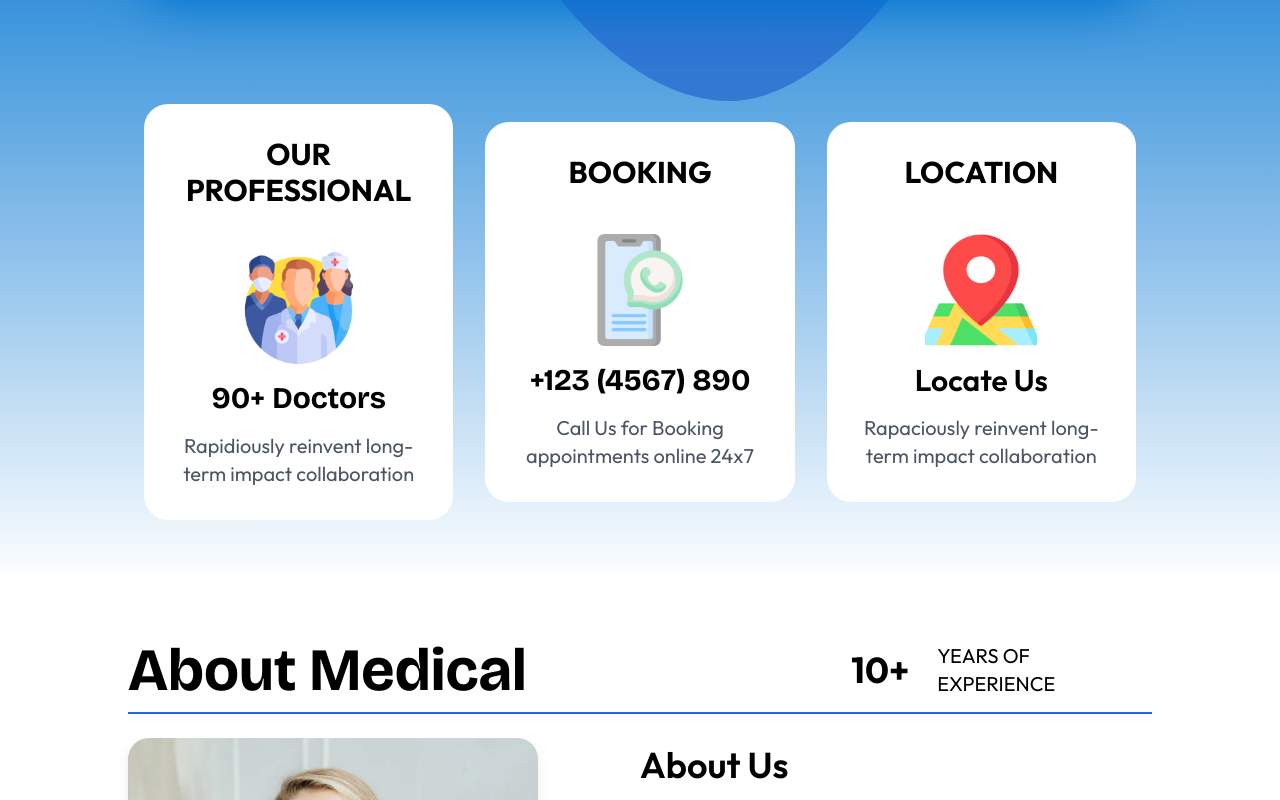
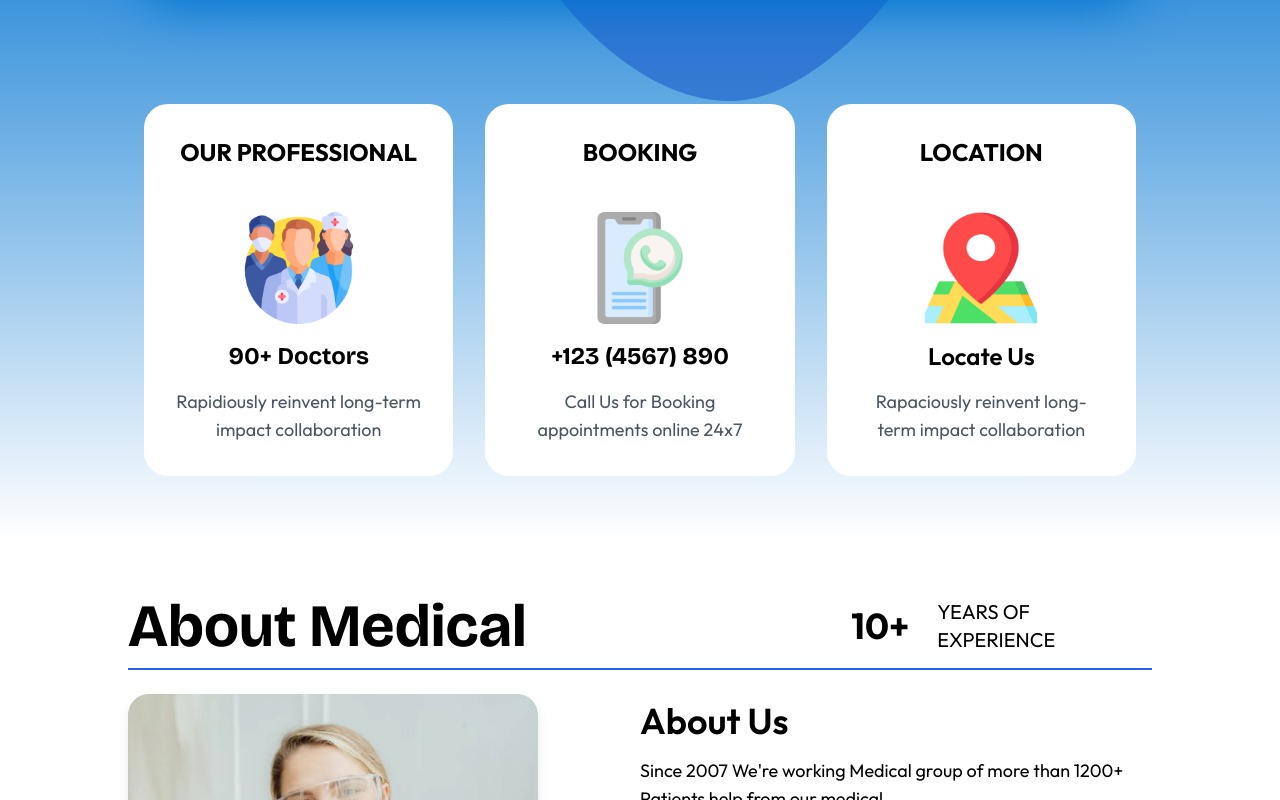
Before and after one commit to alpharsh/hospital, a React (Vite) app: page / in a window 1280 px wide. Shown: the part 920-1720 px from the top of the page. Built offline with nearby package versions, Linux system fonts and the light colour scheme.

Commit message:
updates after meet

```diff
--- a/src/components/AppointmentCard.jsx
+++ b/src/components/AppointmentCard.jsx
@@ -4,7 +4,7 @@ import { GiStethoscope } from "react-icons/gi";
 const AppointmentCard = () => {
   return (
     <div className="flex justify-center items-center min-h-full py-14 md:py-24 px-4 sm:px-6 lg:px-8">
-      <div className="relative lg:max-w-[1200px] text-white rounded-3xl overflow-hidden mx-auto shadow-2xl p-12 text-center bg-gray-300 sm:bg-gray-200 md:w-3/4 h-auto">
+      <div className="relative lg:max-w-[1200px] text-white rounded-3xl overflow-hidden mx-auto shadow-2xl p-10 md:p-12 text-center bg-gray-300 sm:bg-gray-200 md:w-3/4 h-auto">
         <div
           className="absolute inset-0 z-0 bg-cover bg-center "
           style={{ backgroundImage: "url('/texture.png')" }}
@@ -17,11 +17,11 @@ const AppointmentCard = () => {
           <h4 className="text-5xl md:text-7xl font-bold mb-4 font-Bricolage-Grotesque text-[#0022FF]">
             Make Appointment
           </h4>
-          <h2 className="text-xl text-[#0022FF] md:text-2xl font-semibold leading-tight mb-10 mx-auto md:w-7/12">
+          <h2 className="text-lg text-[#0022FF] md:text-2xl font-normal leading-tight mb-8 md:mb-10 mx-auto md:w-7/12">
             Make an Online Appoinemnt Booking For Treatment Patients
           </h2>
-          <button className="bg-[#0022FF] flex justify-center mb-6 items-center text-white md:text-[22px] md:py-2 px-6 rounded-full hover:bg-[#303e99] transition duration-300">
-            <span>MAKE AN APPOINTMENT</span>
+          <button className="bg-[#0022FF] flex justify-center md:mb-6 items-center text-white md:text-[22px] md:py-2 px-3 md:px-6 rounded-full hover:bg-[#303e99] transition duration-300">
+            <span>BOOK APPOINTMENT</span>
             <span className="ml-2"><GiStethoscope className="transform -rotate-12 text-3xl"/></span>
           </button>
         </div>
--- a/src/components/Footer.jsx
+++ b/src/components/Footer.jsx
@@ -21,7 +21,7 @@ const Footer = () => {
           <p>102/ B Street, New Elephant Road, Sandigo, USA</p>
 
           <h3 className="font-semibold text-lg mt-4 mb-2">Call Now</h3>
-          <p>+123 (4567) - 890</p>
+          <a href="tel:+1234567890">+123 (4567) - 890</a>
         </div>
 
         {/* Right Section: Email and Social Icons */}
--- a/src/pages/contactus/Contact.jsx
+++ b/src/pages/contactus/Contact.jsx
@@ -24,7 +24,7 @@ function Contact() {
       <div className="flex flex-col lg:max-w-[1200px] w-11/12 md:w-4/5 mx-auto lg:flex-row items-center justify-center lg:space-x-12 p-4 py-10 lg:p-16 bg-white">
         <div className="w-full lg:w-1/2 mb-8 lg:mb-0">
           <h2 className="text-3xl md:text-5xl font-bold text-blue-700 mb-3 md:mb-4 font-Bricolage-Grotesque">
-            Make Appointment
+            Book Appointment
           </h2>
           <p className="text-gray-600 text-[1rem] md:text-xl leading-tight mb-6">
             Make an Online Appointment Booking For Treatment Patients
--- a/src/pages/home/Home.jsx
+++ b/src/pages/home/Home.jsx
@@ -173,14 +173,14 @@ function Home() {
           {/* Stats Section */}
           <div className="flex items-center space-x-12">
             <div className="text-center">
-              <p className="text-3xl font-bold text-black"><CountUp start={0} end={67} duration={5}/>+</p>
+              <p className="text-3xl font-bold text-black"><CountUp end={67} enableScrollSpy={true}/>+</p>
               <hr className="border border-blue-300 w-full mt-1" />
               <p className="text-gray-600 text-sm md:text-base leading-tight">
                 Satisfied Patients
               </p>
             </div>
             <div className="text-center">
-              <p className="text-3xl font-bold text-black"><CountUp start={0} end={100} duration={5}/>%</p>
+              <p className="text-3xl font-bold text-black"><CountUp end={100} enableScrollSpy={true}/>%</p>
               <hr className="border border-blue-300 w-full mt-1" />
               <p className="text-gray-600 text-sm md:text-base leading-tight">
                 Satisfaction Rates
@@ -192,7 +192,7 @@ function Home() {
           <div className="flex w-4/5 lg:max-w-[1200px] mt-10 md:mt-24 mx-auto flex-col lg:flex-row justify-around items-center">
             {/* Professional Section */}
             <div className="flex flex-col space-y-4 items-center text-center bg-white p-6 md:p-8 rounded-3xl  w-full  mx-4 my-4">
-              <h3 className="text-2xl md:text-3xl font-bold mb-1 md:mb-7">
+              <h3 className="text-2xl md:text-2xl font-bold mb-1 md:mb-7">
                 OUR PROFESSIONAL
               </h3>
               <img
@@ -200,17 +200,17 @@ function Home() {
                 alt="Our Professional"
                 className="w-24 md:w-28 h-24 md:h-28 mb-4"
               />
-              <p className="text-2xl md:text-3xl font-bold mb-2 font-Bricolage-Grotesque">
+              <p className="text-2xl md:text-2xl font-bold mb-2 font-Bricolage-Grotesque">
                 90+ Doctors
               </p>
-              <p className="text-base md:text-xl leading-tight text-gray-600">
+              <p className="text-base md:text-lg leading-tight text-gray-600">
                 Rapidiously reinvent long-term impact collaboration
               </p>
             </div>
 
             {/* Booking Section */}
             <div className="flex flex-col space-y-4 items-center text-center bg-white p-8 rounded-3xl  w-full  mx-4 my-4">
-              <h3 className="text-2xl md:text-3xl font-bold mb-1 md:mb-7">
+              <h3 className="text-2xl md:text-2xl font-bold mb-1 md:mb-7">
                 BOOKING
               </h3>
               <img
@@ -218,17 +218,17 @@ function Home() {
                 alt="Booking"
                 className="w-24 md:w-28 h-24 md:h-28 mb-4"
               />
-              <p className="text-2xl md:text-3xl font-bold mb-2 font-Bricolage-Grotesque">
+              <p className="text-2xl md:text-2xl font-bold mb-2 font-Bricolage-Grotesque">
                 +123 (4567) 890
               </p>
-              <p className="text-base md:text-xl leading-tight text-gray-600">
+              <p className="text-base md:text-lg leading-tight text-gray-600">
                 Call Us for Booking appointments online 24x7
               </p>
             </div>
 
             {/* Location Section */}
             <div className="flex flex-col space-y-4 items-center text-center bg-white p-8 rounded-3xl  w-full  mx-4 my-4">
-              <h3 className="text-2xl md:text-3xl font-bold mb-1 md:mb-7">
+              <h3 className="text-2xl md:text-2xl font-bold mb-1 md:mb-7">
                 LOCATION
               </h3>
               <img
@@ -236,10 +236,10 @@ function Home() {
                 alt="Location"
                 className="w-24 md:w-28 h-24 md:h-28 mb-4"
               />
-              <p className="text-2xl md:text-3xl font-semibold mb-2">
+              <p className="text-2xl md:text-2xl font-semibold mb-2">
                 Locate Us
               </p>
-              <p className="text-base md:text-xl leading-tight text-gray-600">
+              <p className="text-base md:text-lg leading-tight text-gray-600">
                 Rapaciously reinvent long-term impact collaboration
               </p>
             </div>
--- a/src/pages/home/Slider.jsx
+++ b/src/pages/home/Slider.jsx
@@ -69,10 +69,10 @@ const Slider = () => {
             <div className="absolute inset-0 bg-gradient-to-r from-gray-900 to-transparent opacity-80"></div>
             <div className="absolute top-1/2 transform -translate-y-1/2 w-3/4 left-10 md:left-12 text-white">
               <h2 className="text-2xl md:text-3xl font-bold leading-tight font-Bricolage-Grotesque">{slide.heading}</h2>
-              <p className="mt-2 md:mt-4 text-xs md:text-sm font-Bricolage-Grotesque">{slide.description}</p>
-              <button className="mt-2 md:mt-4 bg-transparent text-xs md:text-base border px-2 py-1 md:px-3 md:py-1 font-Bricolage-Grotesque rounded-lg hover:bg-blue-700/50 transition">
+              <p className="mt-2 md:mt-4 text-gray-200 text-xs md:text-sm font-Bricolage-Grotesque">{slide.description}</p>
+              {/* <button className="mt-2 md:mt-4 bg-transparent text-xs md:text-base border px-2 py-1 md:px-3 md:py-1 font-Bricolage-Grotesque rounded-lg hover:bg-blue-700/50 transition">
                 Read More
-              </button>
+              </button> */}
             </div>
           </div>
         ))}
```
